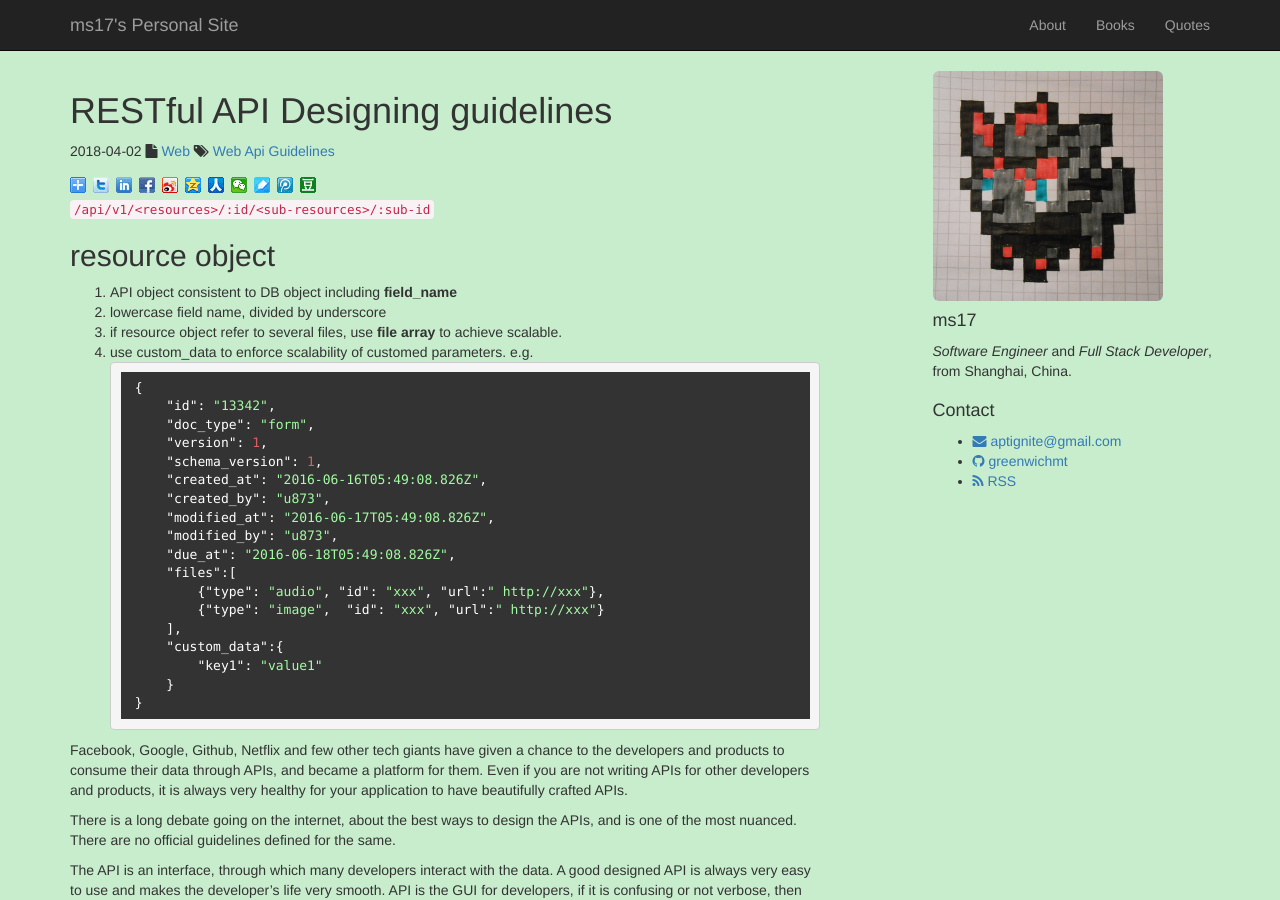
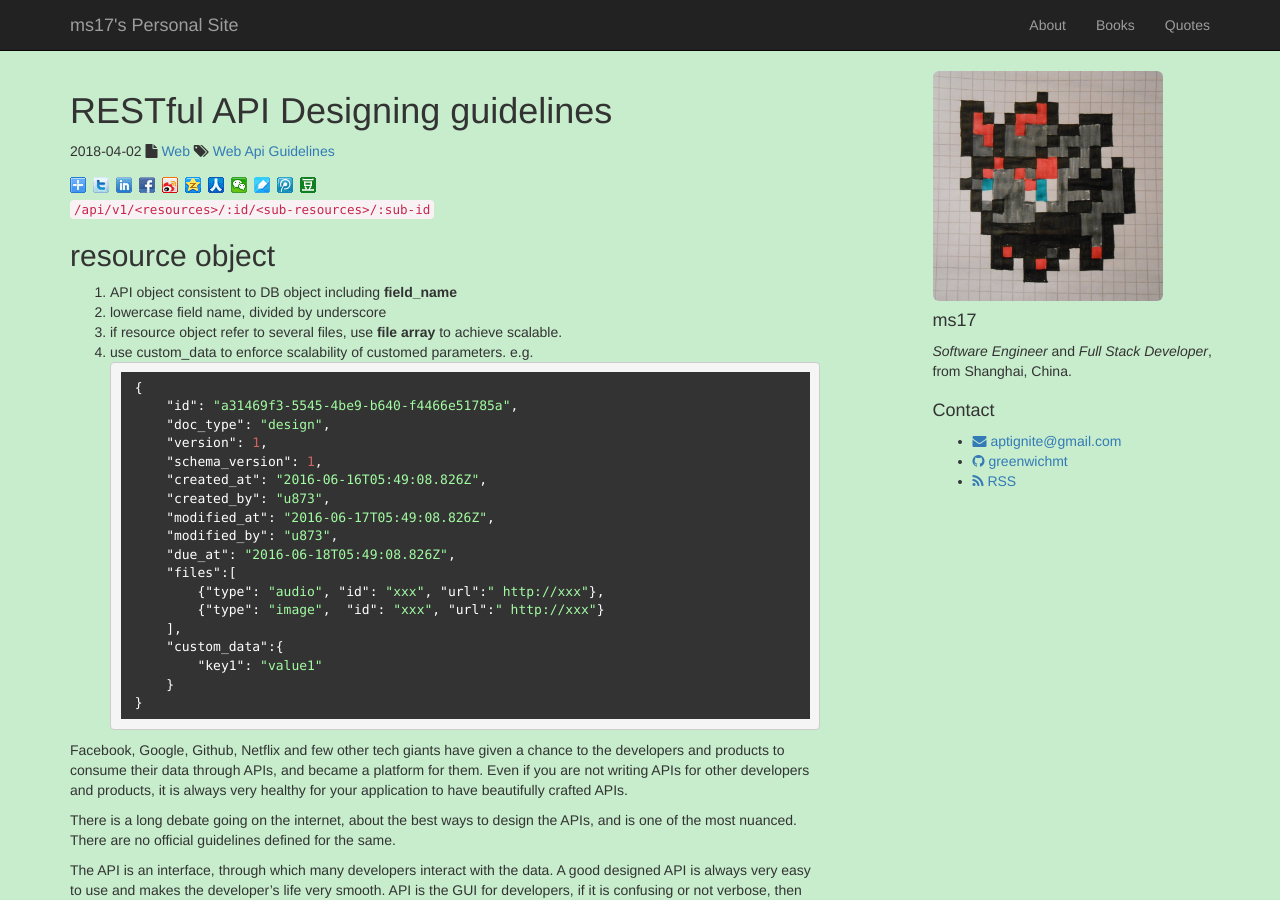
Before and after one commit to greenwichmt/greenwichmt.github.io, a Jekyll site: the page built from _posts/2018-04-02-api-design-guidelines.md, in a window 1280 px wide and 900 px high. Built offline with Jekyll 4.4.1, drawn with Linux system fonts in a browser that asks for light colours.

Commit message:
[_post]modify some values of json

````diff
--- a/_posts/2018-04-02-api-design-guidelines.md
+++ b/_posts/2018-04-02-api-design-guidelines.md
@@ -16,8 +16,8 @@ tags: [Web,Api,Guidelines]
 5. use custom_data to enforce scalability of customed parameters. e.g.
 ```
     {
-		"id": "13342",
-		"doc_type": "form",
+		"id": "a31469f3-5545-4be9-b640-f4466e51785a",
+		"doc_type": "design",
 		"version": 1,
 		"schema_version": 1,
 		"created_at": "2016-06-16T05:49:08.826Z",
````
